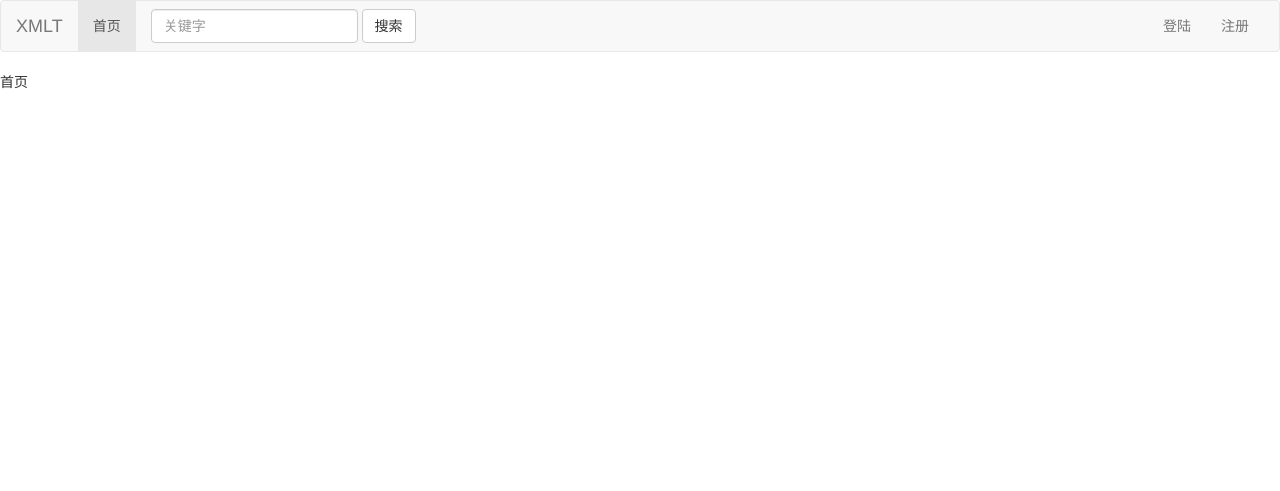
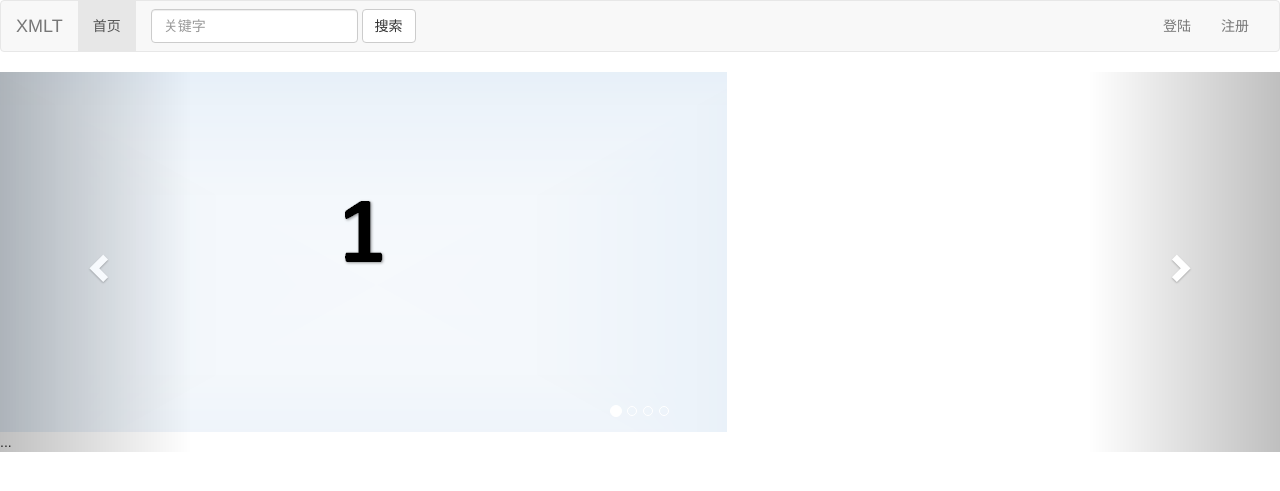
Before and after one commit to zzwshow/flask-Project, a Flask app: page / in a window 1280 px wide. Shown: the top 491 px of the page. Run offline with Flask 2, Linux system fonts and the light colour scheme; some libraries are stand-ins or nearby versions.

Commit message:
修改前端页面

```diff
--- a/xmbbs/templates/front/front_base.html
+++ b/xmbbs/templates/front/front_base.html
@@ -1,8 +1,10 @@
+{% from 'common/_macros.html' import static %}
 <!DOCTYPE html>
 <html lang="en">
 <head>
     <meta charset="UTF-8">
     {% include 'common/_heads.html' %}
+    <link rel="stylesheet" href="{{ url_for('static',filename='front/front_base.css') }}">
     <title>{% block title %}{% endblock %}</title>
     {% block head %} {% endblock %}
 </head>
@@ -38,6 +40,8 @@
   </div><!-- /.container-fluid -->
 </nav>
 
-{% block body %}{% endblock %}
+<div class="main-container">
+    {% block body %}{% endblock %}
+</div>
 </body>
 </html>
--- a/xmbbs/templates/front/front_index.html
+++ b/xmbbs/templates/front/front_index.html
@@ -6,5 +6,57 @@
 {% endblock %}
 
 {% block body %}
-    首页
+    <div class="lg-container">
+        <div id="carousel-example-generic" class="carousel slide" data-ride="carousel">
+            <!-- Indicators -->
+            <ol class="carousel-indicators">
+                <li data-target="#carousel-example-generic" data-slide-to="0" class="active"></li>
+                <li data-target="#carousel-example-generic" data-slide-to="1"></li>
+                <li data-target="#carousel-example-generic" data-slide-to="2"></li>
+                <li data-target="#carousel-example-generic" data-slide-to="3"></li>
+            </ol>
+
+            <!-- Wrapper for slides -->
+            <div class="carousel-inner" role="listbox">
+                <div class="item active">
+                    <a href="">
+                        <img src="{{ static("common/images/1.png") }}" alt="...">
+                    </a>
+
+                </div>
+                <div class="item">
+                    <a href="">
+                        <img src="{{ static("common/images/2.png") }}" alt="...">
+                    </a>
+
+                </div>
+                <div class="item">
+                    <a href="">
+                        <img src="{{ static("common/images/3.png") }}" alt="...">
+                    </a>
+
+                </div>
+                <div class="item">
+                    <a href="">
+                        <img src="{{ static("common/images/4.png") }}" alt="...">
+                    </a>
+
+                </div>
+                ...
+            </div>
+
+            <!-- Controls -->
+            <a class="left carousel-control" href="#carousel-example-generic" role="button" data-slide="prev">
+                <span class="glyphicon glyphicon-chevron-left" aria-hidden="true"></span>
+                <span class="sr-only">Previous</span>
+            </a>
+            <a class="right carousel-control" href="#carousel-example-generic" role="button" data-slide="next">
+                <span class="glyphicon glyphicon-chevron-right" aria-hidden="true"></span>
+                <span class="sr-only">Next</span>
+            </a>
+        </div>
+    </div>
+    <div class="sm-container">
+
+    </div>
 {% endblock %}
```
Also changed, not shown: xmbbs/static/front/css/front_base.css (added, +15 -0 lines), xmbbs/static/common/images/1.png (added), xmbbs/static/common/images/2.png (added), xmbbs/static/common/images/3.png (added), xmbbs/static/common/images/4.png (added), xmbbs/static/common/images/logo.jpg (deleted), xmbbs/static/common/images/logo1.png (deleted).
